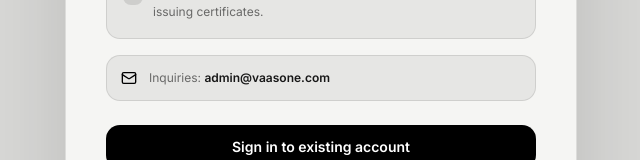
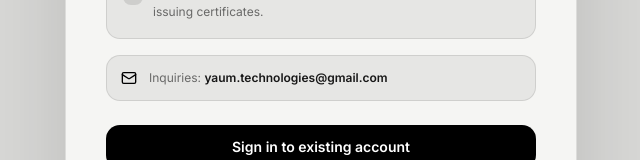
Before and after one commit to OckiyaCliff/vaasone-system, a Next.js app: page /auth/sign-up in a window 1280 px wide. Shown: the part 587-747 px from the top of the page, without its empty margins (319-959 px from the left). Built offline with nearby package versions, Linux system fonts and the light colour scheme.

Commit message:
admin email

```diff
--- a/app/auth/sign-up/page.tsx
+++ b/app/auth/sign-up/page.tsx
@@ -77,8 +77,8 @@ export default function SignUpPage() {
           <Mail className="size-4 text-v-accent shrink-0" />
           <div className="text-xs">
             <span className="text-v-secondary">Inquiries: </span>
-            <a href="mailto:admin@vaasone.com" className="font-semibold text-v-text hover:text-v-accent transition-colors">
-              admin@vaasone.com
+            <a href="mailto:yaum.technologies@gmail.com" className="font-semibold text-v-text hover:text-v-accent transition-colors">
+              yaum.technologies@gmail.com
             </a>
           </div>
         </div>
```
